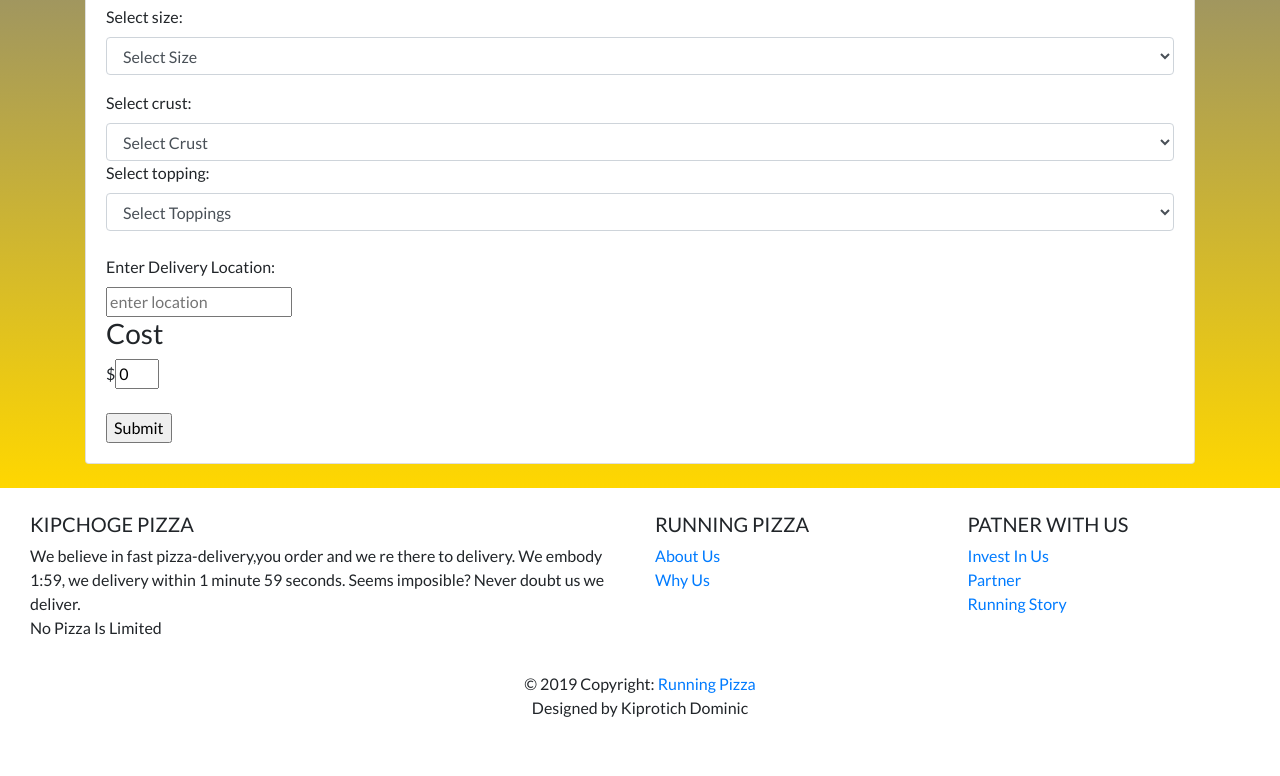
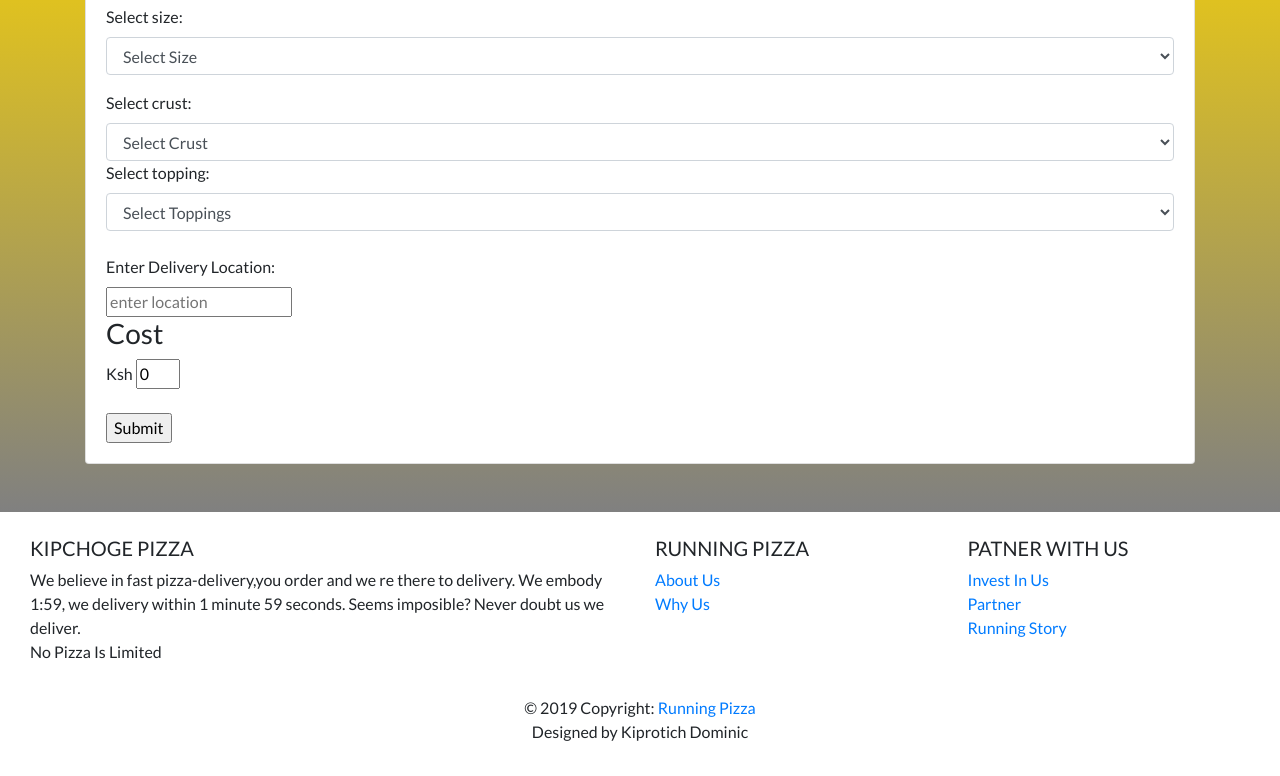
Before and after one commit to kiprotichdominic/Running-Pizza, a plain HTML site: page index.html in a window 1280 px wide. Shown: the part 971-1747 px from the top of the page. Before the commit the page ends 1723 px from the top, so only its background shows below. Drawn offline with nearby package versions, Linux system fonts and the light colour scheme.

```diff
--- a/css/main.css
+++ b/css/main.css
@@ -77,7 +77,7 @@
 
 /* ORDER SECTION STYLING */
 .order {
-    background-image: linear-gradient(grey, gold);
+    background-image: linear-gradient(gold,grey);
 }
 
 #ordernow {
--- a/index.html
+++ b/index.html
@@ -75,11 +75,7 @@
 						</div>
 					</div>
 					<br />
-					<div class="alert-success alert myalert container" id="alert1" style="display: none;">
-						<p>
-							<span id="span1"></span>
-						</p>
-					</div>
+
 					&nbsp;
 					<div class="container">
 						<div class="row">
@@ -120,7 +116,7 @@
 											<input type="text" placeholder="enter location" id="location" />
 											<h3>Cost</h3>
 											<div id="yourcart"></div>
-											<div>$<input type="text" id="cost" value="0" readonly size="3" /></div>
+											<div>Ksh <input type="text" id="cost" value="0" readonly size="3" /></div>
 											<br />
 											<div>
 												<input type="submit" />
@@ -129,6 +125,12 @@
 									</div>
 								</div>
 							</div>
+						</div>
+						<br>
+						<div class="alert-success alert myalert container" id="alert1" style="display: none;">
+							<p>
+								<span id="span1"></span>
+							</p>
 						</div>
 					</div>
 				</div>
@@ -179,7 +181,7 @@
 						</div>
 					</div>
 					<div class="footer-copyright text-center py-3">
-						© 2019 Copyright:
+						© 2019 Copyright:<https://www.facebook.com/iamdommie/>
 						<a href="">Running Pizza</a>
 						<p>Designed by Kiprotich Dominic</p>
 					</div>
--- a/js/app.js
+++ b/js/app.js
@@ -8,7 +8,6 @@
         size.value * 1;
     document.getElementById("cost").value = tot.toFixed(2);
 }
-
 var f = document.forms["myForm"];
 var sel = document.getElementsByTagName("select");
 var check = document.getElementById("checkbox");
```
Also changed, not shown: images/home.png (added), 1 other file.
